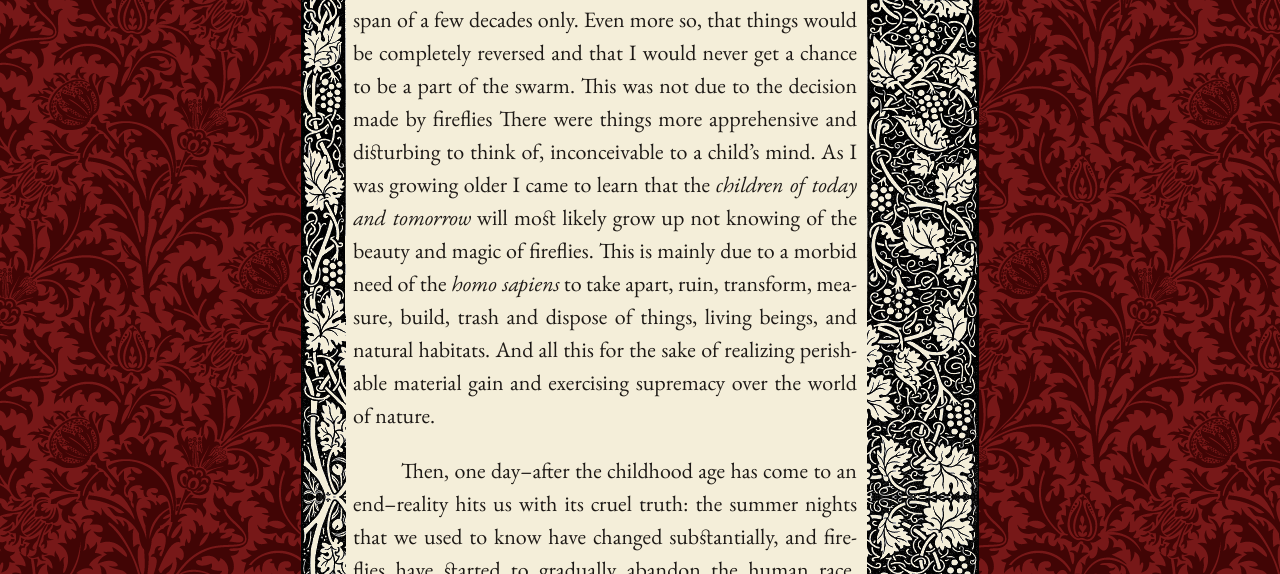
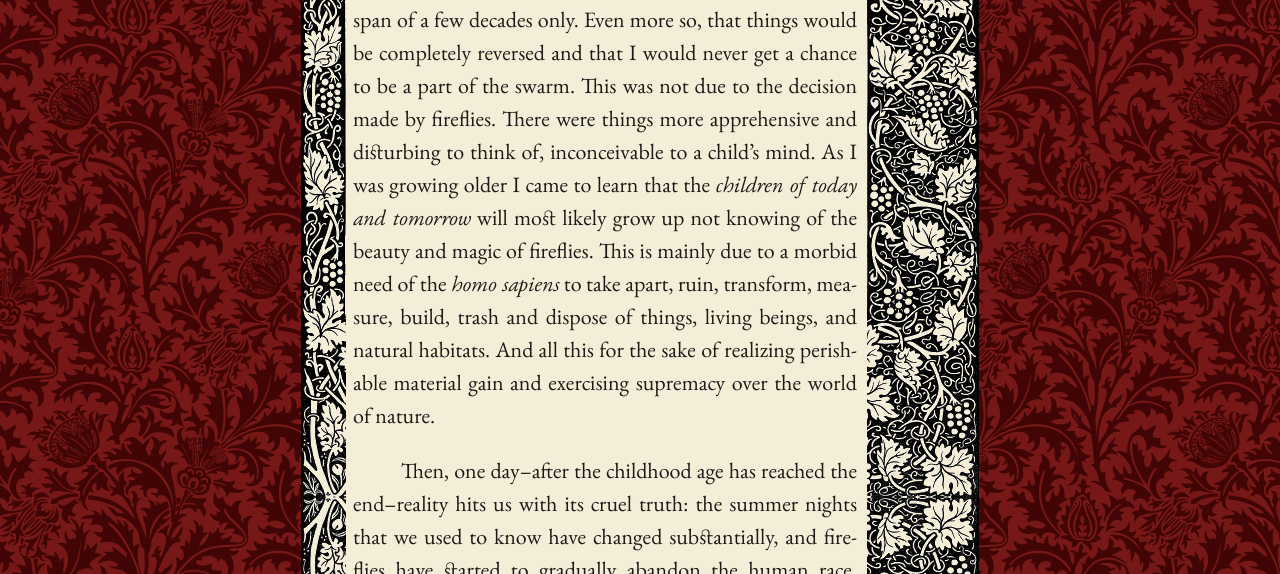
Before and after one commit to mpasovic/majapasovic.org, a Jekyll site: the page built from _posts/2016-07-06-a-lamenting-song-for-fireflies-progressive-destruction-of-the-environment-and-its-consequences.md, in a window 1280 px wide and 1400 px high, scrolled down 2083 px. Shown: the part 381-955 px from the top of the window. Built offline with Jekyll 4.4.1, drawn with Linux system fonts in a browser that asks for light colours; nearby versions of some CDN libraries; some of the changed text lies outside the part shown.

Commit message:
Updated 2016-07-06-a-lamenting-song-for-fireflies-progressive-destruction-of-the-environment-and-its-consequences.md

```diff
--- a/_posts/2016-07-06-a-lamenting-song-for-fireflies-progressive-destruction-of-the-environment-and-its-consequences.md
+++ b/_posts/2016-07-06-a-lamenting-song-for-fireflies-progressive-destruction-of-the-environment-and-its-consequences.md
@@ -23,9 +23,9 @@ title: >-
    A path in the forest, lit by a swarm of fireflies at night.
 
 *****
-As a child, I wondered if fireflies came out at night from a mysterious land/habitat, invisible to humans. A never-ending stream of questions titillated my youthful imagination: "How could I reach their habitat? Even if there was a way to reach it, would I be welcomed into their *community*? Would they be able to pass on their magical skill of lighting up darkness to someone who is *different*? What if they didn't like me enough, and decided to banish me from their luminous swarm?" But little did my foolish mind back then know that these luminous creatures would dwindle in number in the span of a few decades only. Even more so, that things would be completely reversed and that I would never get a chance to be a part of the swarm. This was not due to the decision made by fireflies There were things more apprehensive and disturbing to think of, inconceivable to a child's mind. As I was growing older I came to learn that the *children of today and tomorrow* will most likely grow up not knowing of the beauty and magic of fireflies. This is mainly due to a morbid need of the *homo sapiens* to take apart, ruin, transform, measure, build, trash and dispose of things, living beings, and natural habitats. And all this for the sake of realizing perishable material gain and exercising supremacy over the world of nature.
+As a child, I wondered if fireflies came out at night from a mysterious land/habitat, invisible to humans. A never-ending stream of questions titillated my youthful imagination: "How could I reach their habitat? Even if there was a way to reach it, would I be welcomed into their *community*? Would they be able to pass on their magical skill of lighting up darkness to someone who is *different*? What if they didn't like me enough, and decided to banish me from their luminous swarm?" But little did my foolish mind back then know that these luminous creatures would dwindle in number in the span of a few decades only. Even more so, that things would be completely reversed and that I would never get a chance to be a part of the swarm. This was not due to the decision made by fireflies. There were things more apprehensive and disturbing to think of, inconceivable to a child's mind. As I was growing older I came to learn that the *children of today and tomorrow* will most likely grow up not knowing of the beauty and magic of fireflies. This is mainly due to a morbid need of the *homo sapiens* to take apart, ruin, transform, measure, build, trash and dispose of things, living beings, and natural habitats. And all this for the sake of realizing perishable material gain and exercising supremacy over the world of nature.
 
-Then, one day--after the childhood age has come to an end--reality hits us with its cruel truth: the summer nights that we used to know have changed substantially, and fireflies have started to gradually abandon the human race. Now, the night sky in the cities is not lit up by these luminous insects; instead, it is strewn with the reflection of colossal glowing glass boards, monstrous skyscrapers, and noisy traffic. Even the garlands of trees and flowers in the countryside and forests have been replaced with concrete, bricks and cement mortar; the waterways are being resized and transformed into areas fit for cargo vessels (as scientists have observed, many species of fireflies like to reside close to water); light pollution is on the rise, due to overpopulated cities and increased traffic; and finally, pesticides have become the staple ingredient of grass, food, and air. All of these factors have largely contributed to a decline in the number of firefly species worldwide. Summer nights have darkened from tufts blue to rust and slategray.
+Then, one day--after the childhood age has reached the end--reality hits us with its cruel truth: the summer nights that we used to know have changed substantially, and fireflies have started to gradually abandon the human race. Now, the night sky in the cities is not lit up by these luminous insects; instead, it is strewn with the reflection of colossal glowing glass boards, monstrous skyscrapers, and noisy traffic. Even the garlands of trees and flowers in the countryside and forests have been replaced with concrete, bricks and cement mortar; the waterways are being resized and transformed into areas fit for cargo vessels (as scientists have observed, many species of fireflies like to reside close to water); light pollution is on the rise, due to overpopulated cities and increased traffic; and finally, pesticides have become the staple ingredient of grass, food, and air. All of these factors have largely contributed to a decline in the number of firefly species worldwide. Summer nights have darkened from tufts blue to rust and slategray.
 
 *****
 
```
